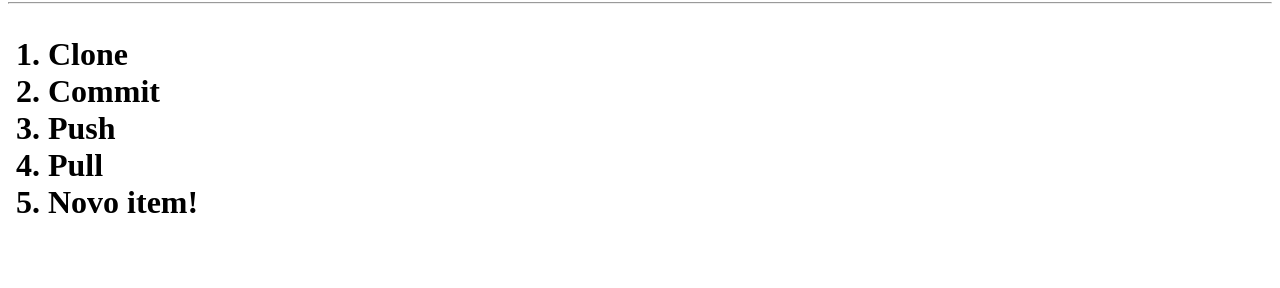
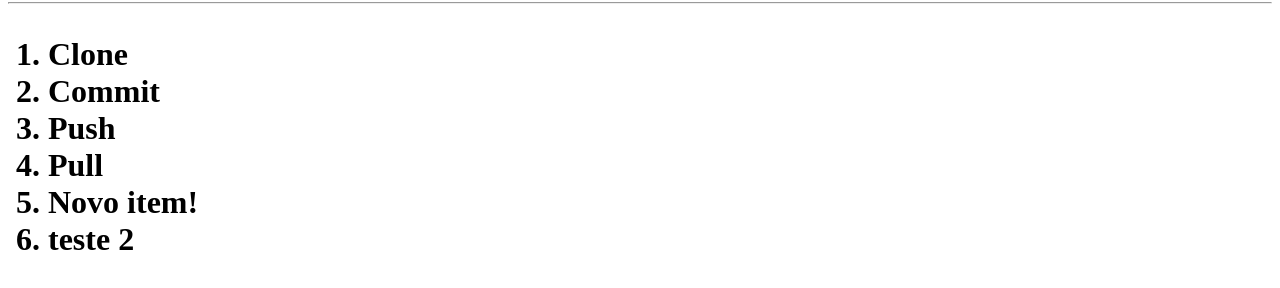
Before and after one commit to LucasLapaa/engenharia-de-software-aula1, a plain HTML site: page index.html in a window 1280 px wide. Shown: the part 78-366 px from the top of the page. Drawn offline with Linux system fonts and the light colour scheme.

Commit message:
segundo commit colaborativo

```diff
--- a/index.html
+++ b/index.html
@@ -15,6 +15,7 @@
             <li>Push</li>
             <li>Pull</li>
             <li>Novo item!</li>
+            <li>teste 2</li>
         </ol>
 </body>
 </html>
```
